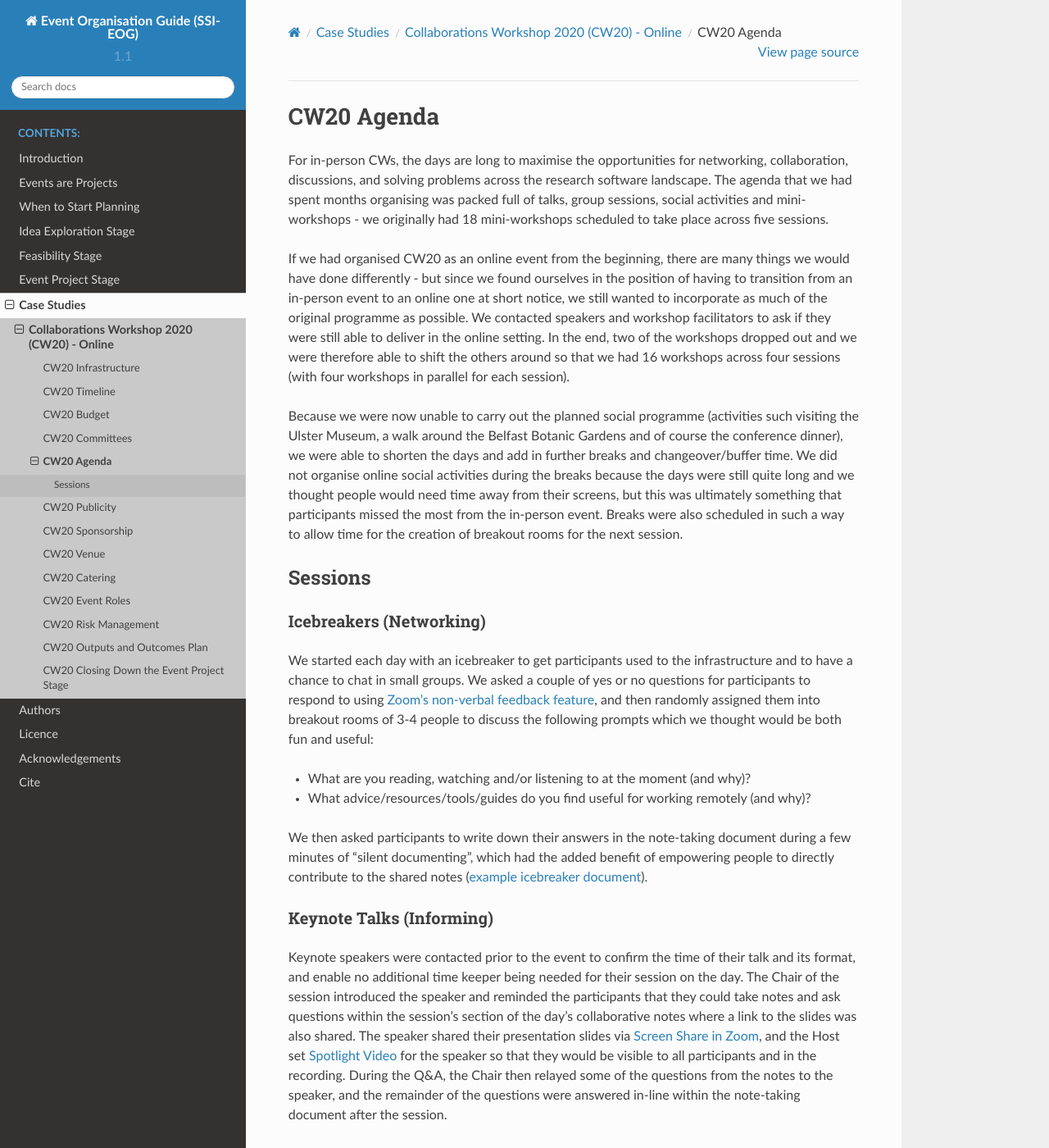
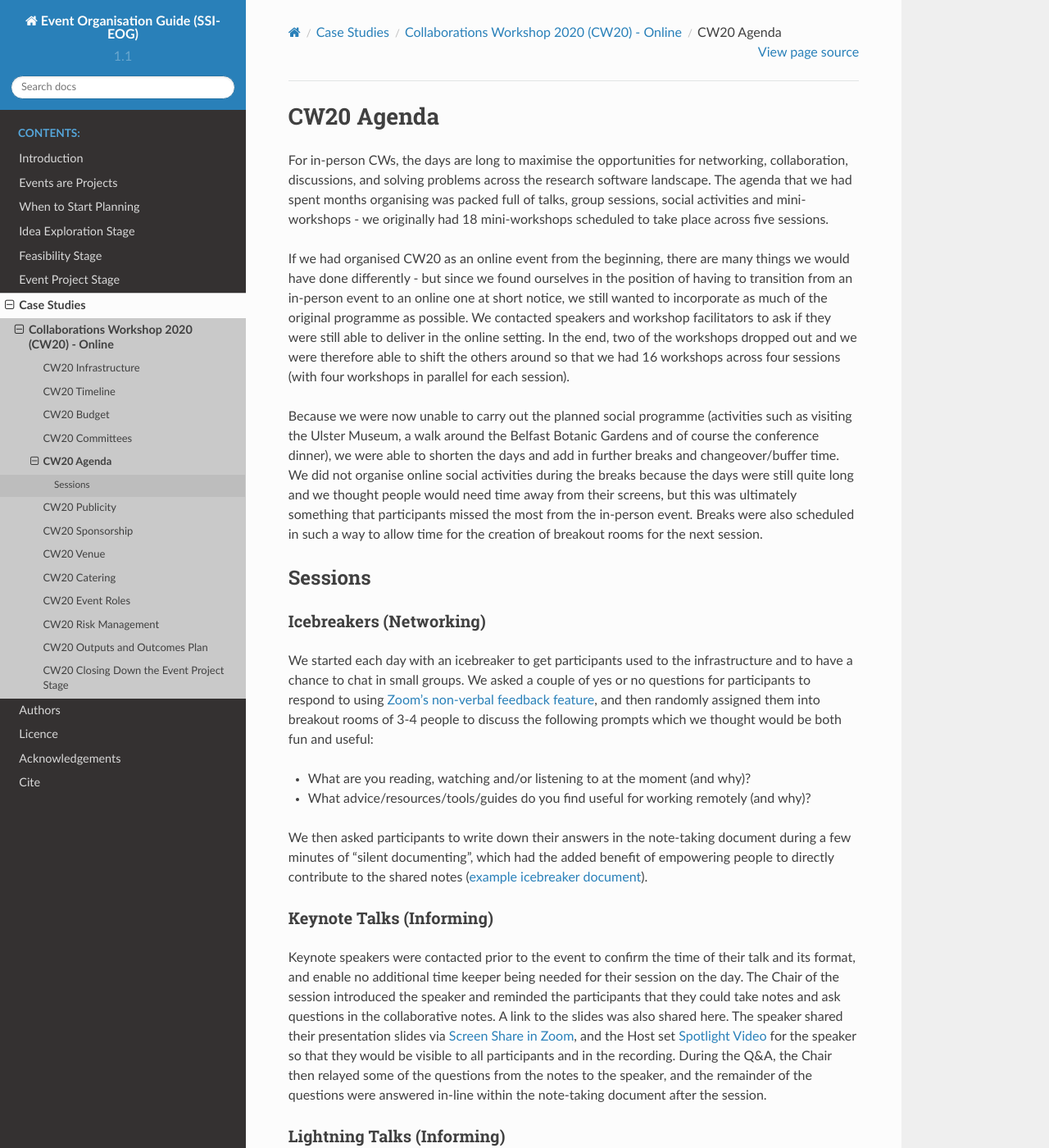
Before and after one commit to softwaresaved/event-organisation-guide, a Sphinx documentation site: the page built from docs/eog/case-studies/cw20/agenda.rst, in a window 1280 px wide and 1400 px high. Shown: the whole window at 82% size. Built offline with Sphinx 7.4.7 and the Read the Docs theme 2.0.0, drawn with Linux system fonts in a browser that asks for light colours.

```diff
--- a/docs/eog/case-studies/cw20/agenda.rst
+++ b/docs/eog/case-studies/cw20/agenda.rst
@@ -10,7 +10,7 @@
 We contacted speakers and workshop facilitators to ask if they were still able to deliver in the online setting.
 In the end, two of the workshops dropped out and we were therefore able to shift the others around so that we had 16 workshops across four sessions (with four workshops in parallel for each session).
 
-Because we were now unable to carry out the planned social programme (activities such visiting the Ulster Museum, a walk around the Belfast Botanic Gardens and of course the conference dinner), we were able to shorten the days and add in further breaks and changeover/buffer time.
+Because we were now unable to carry out the planned social programme (activities such as visiting the Ulster Museum, a walk around the Belfast Botanic Gardens and of course the conference dinner), we were able to shorten the days and add in further breaks and changeover/buffer time.
 We did not organise online social activities during the breaks because the days were still quite long and we thought people would need time away from their screens, but this was ultimately something that participants missed the most from the in-person event.
 Breaks were also scheduled in such a way to allow time for the creation of breakout rooms for the next session.
 
@@ -32,7 +32,7 @@
 ^^^^^^^^^^^^^^^^^^^^^^^^^^
 
 Keynote speakers were contacted prior to the event to confirm the time of their talk and its format, and enable no additional time keeper being needed for their session on the day.
-The Chair of the session introduced the speaker and reminded the participants that they could take notes and ask questions within the session’s section of the day’s collaborative notes where a link to the slides was also shared.
+The Chair of the session introduced the speaker and reminded the participants that they could take notes and ask questions in the collaborative notes. A link to the slides was also shared here.
 The speaker shared their presentation slides via `Screen Share in Zoom <https://support.zoom.us/hc/en-us/articles/201362153-Sharing-your-screen>`_, and the Host set `Spotlight Video <https://support.zoom.us/hc/en-us/articles/201362653-Spotlight-Video>`_ for the speaker so that they would be visible to all participants and in the recording.
 During the Q&A, the Chair then relayed some of the questions from the notes to the speaker, and the remainder of the questions were answered in-line within the note-taking document after the session.
 
```
